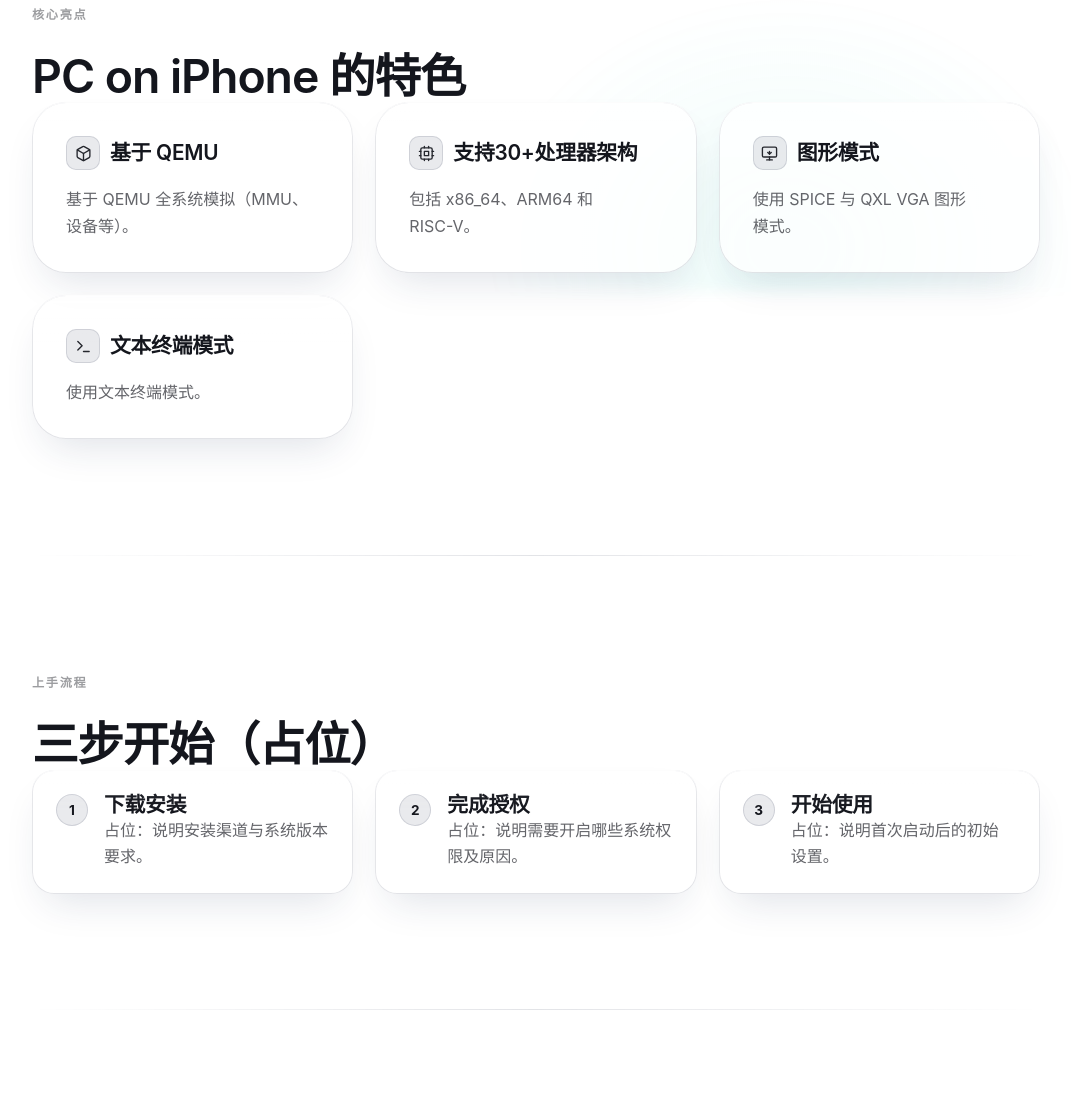
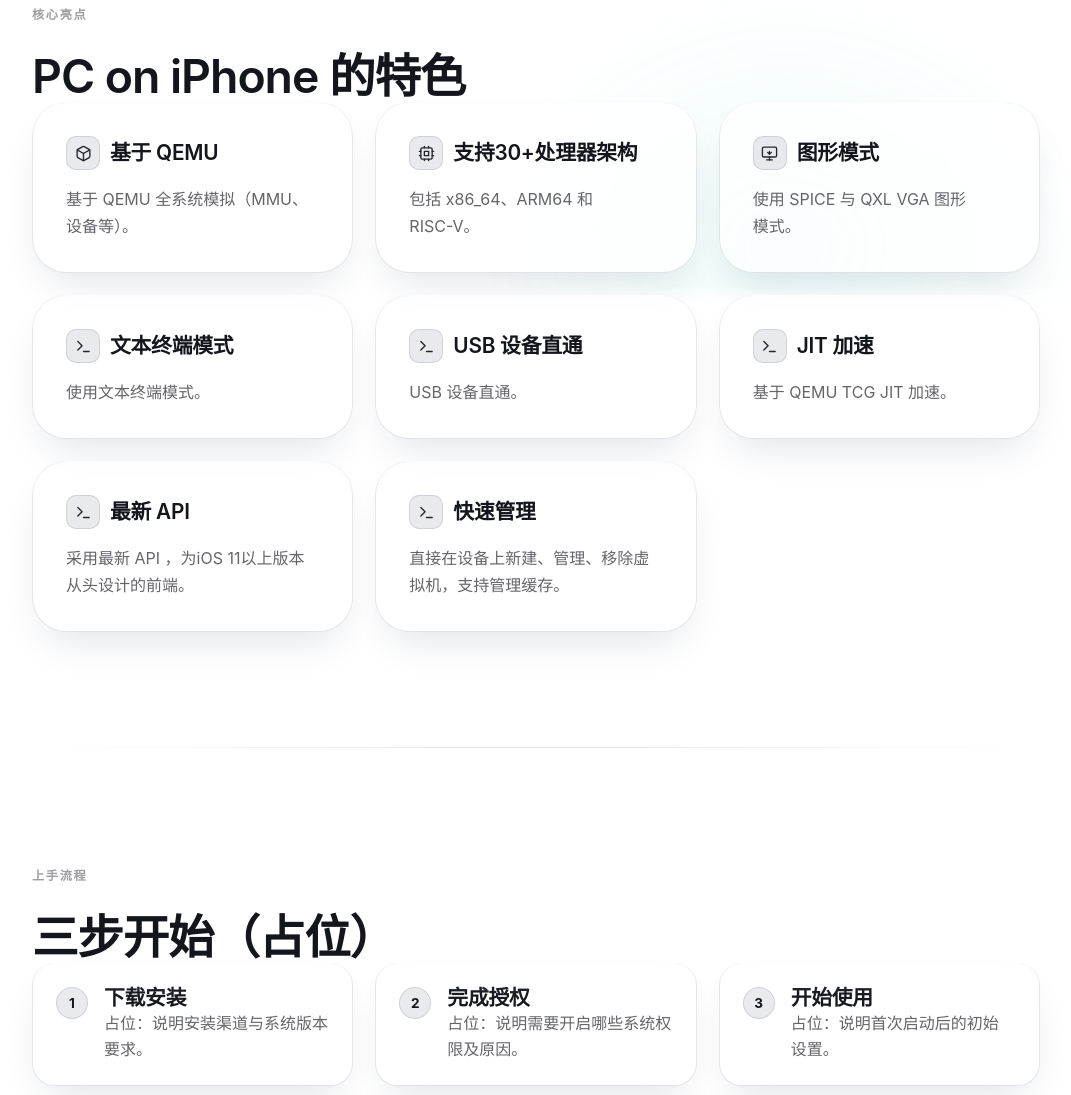
Before and after one commit to MaiHaobo/PC-on-iPhone-Website, a React app: page index.html in a window 1280 px wide. Shown: the part 668-1763 px from the top of the page, without its empty margins (104-1175 px from the left). Built offline with nearby package versions, Linux system fonts and the light colour scheme.

Commit message:
更新 index.html

```diff
--- a/index.html
+++ b/index.html
@@ -184,6 +184,70 @@
                   <p>使用文本终端模式。</p>
                 </div>
               </article>
+
+              <!-- 4. 文本终端模式 (替换为代码终端图标) -->
+              <article class="glass" data-reveal>
+                <div class="glass-body stack">
+                  <div class="card-title">
+                    <span class="card-icon" aria-hidden="true">
+                      <svg viewBox="0 0 24 24" fill="none" stroke="currentColor" stroke-width="1.9" stroke-linecap="round" stroke-linejoin="round">
+                        <polyline points="4 17 10 11 4 5"></polyline>
+                        <line x1="12" y1="19" x2="20" y2="19"></line>
+                      </svg>
+                    </span>
+                    <h3> USB 设备直通</h3>
+                  </div>
+                  <p> USB 设备直通。</p>
+                </div>
+              </article>
+
+              <!-- 4. 文本终端模式 (替换为代码终端图标) -->
+              <article class="glass" data-reveal>
+                <div class="glass-body stack">
+                  <div class="card-title">
+                    <span class="card-icon" aria-hidden="true">
+                      <svg viewBox="0 0 24 24" fill="none" stroke="currentColor" stroke-width="1.9" stroke-linecap="round" stroke-linejoin="round">
+                        <polyline points="4 17 10 11 4 5"></polyline>
+                        <line x1="12" y1="19" x2="20" y2="19"></line>
+                      </svg>
+                    </span>
+                    <h3> JIT 加速</h3>
+                  </div>
+                  <p>基于 QEMU TCG JIT 加速。</p>
+                </div>
+              </article>
+
+              <!-- 4. 文本终端模式 (替换为代码终端图标) -->
+              <article class="glass" data-reveal>
+                <div class="glass-body stack">
+                  <div class="card-title">
+                    <span class="card-icon" aria-hidden="true">
+                      <svg viewBox="0 0 24 24" fill="none" stroke="currentColor" stroke-width="1.9" stroke-linecap="round" stroke-linejoin="round">
+                        <polyline points="4 17 10 11 4 5"></polyline>
+                        <line x1="12" y1="19" x2="20" y2="19"></line>
+                      </svg>
+                    </span>
+                    <h3> 最新 API </h3>
+                  </div>
+                  <p>采用最新 API ，为iOS 11以上版本从头设计的前端。</p>
+                </div>
+              </article>
+
+              <!-- 4. 文本终端模式 (替换为代码终端图标) -->
+              <article class="glass" data-reveal>
+                <div class="glass-body stack">
+                  <div class="card-title">
+                    <span class="card-icon" aria-hidden="true">
+                      <svg viewBox="0 0 24 24" fill="none" stroke="currentColor" stroke-width="1.9" stroke-linecap="round" stroke-linejoin="round">
+                        <polyline points="4 17 10 11 4 5"></polyline>
+                        <line x1="12" y1="19" x2="20" y2="19"></line>
+                      </svg>
+                    </span>
+                    <h3>快速管理</h3>
+                  </div>
+                  <p>直接在设备上新建、管理、移除虚拟机，支持管理缓存。</p>
+                </div>
+              </article>
             </div>
           </section>
 
```
